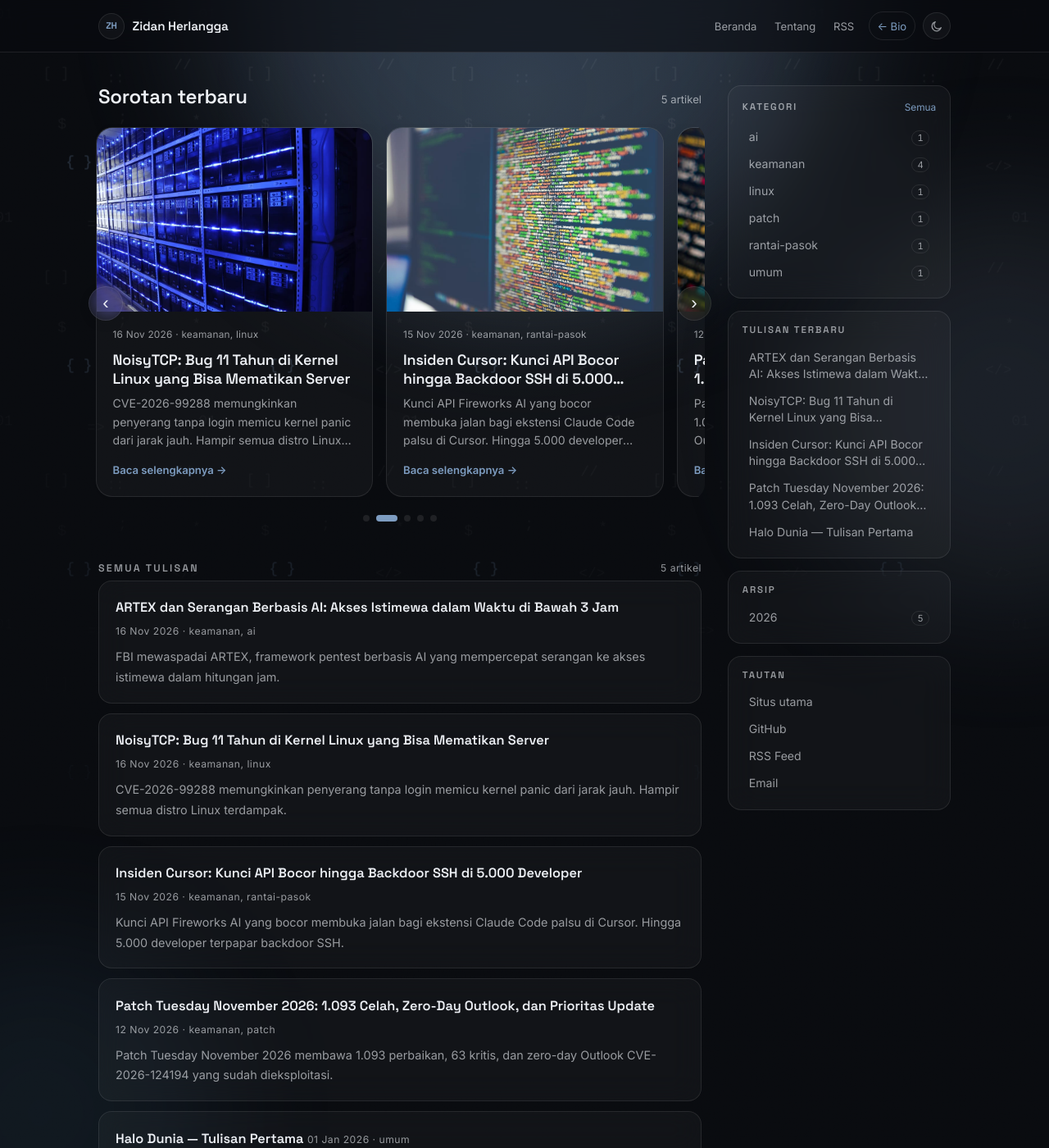
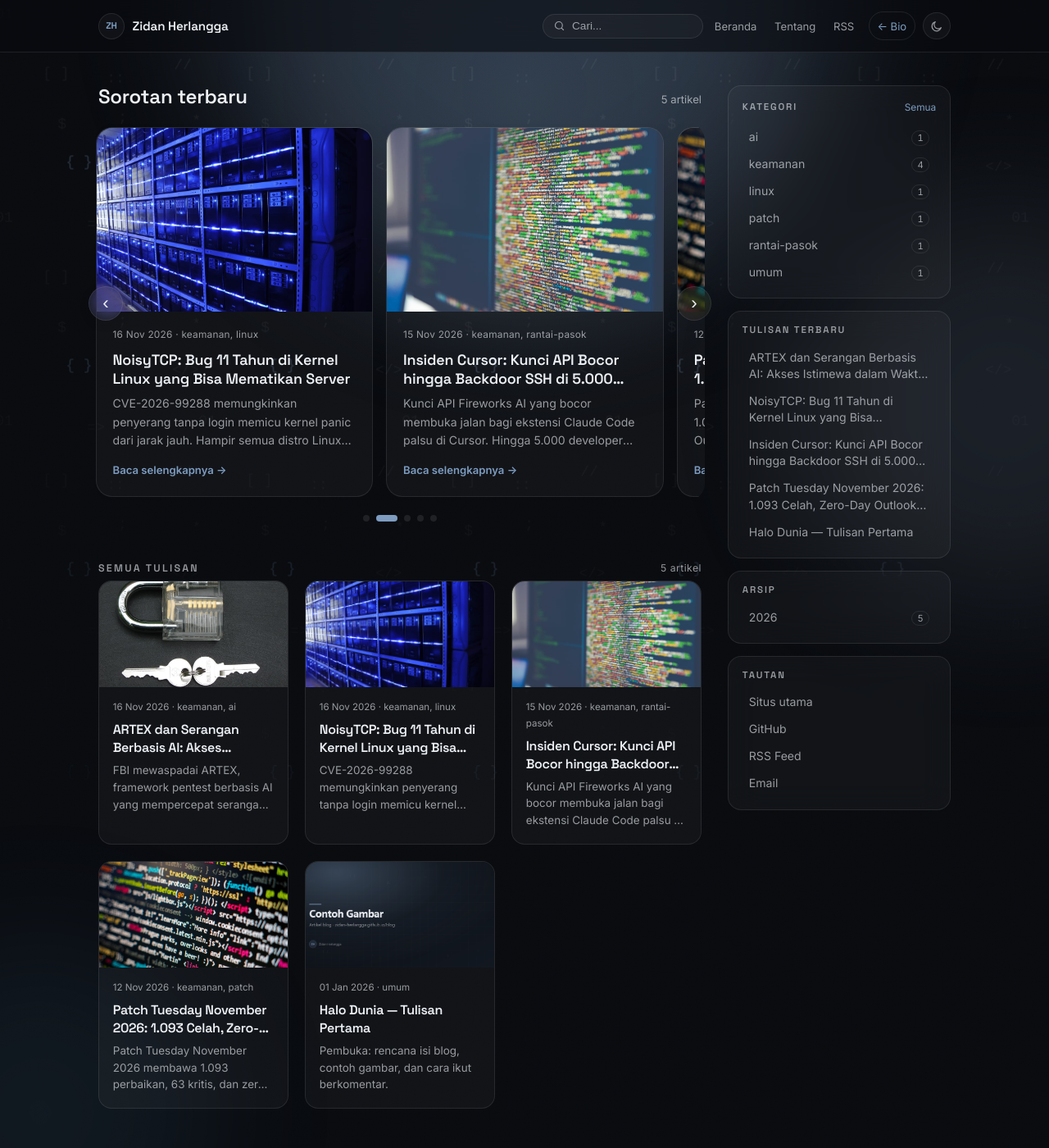
Before and after one commit to zidan-herlangga/blog, a Jekyll site: the page built from index.md, in a window 1280 px wide and 1400 px high. Shown: the whole window at 82% size. Built offline with Jekyll 4.4.1, drawn with Linux system fonts in a browser that asks for light colours; comment, search, counter and statistics services are not loaded.

Commit message:
feat: berita-style (grid thumbnail), kolom pencarian, halaman cari, search.json

```diff
--- a/_layouts/default.html
+++ b/_layouts/default.html
@@ -42,6 +42,10 @@
       </a>
 
       <div class="header-actions">
+        <form class="site-search" action="{{ '/cari/' | relative_url }}" method="get" role="search">
+          <svg class="site-search__icon" viewBox="0 0 24 24" fill="none" stroke="currentColor" stroke-width="1.8" stroke-linecap="round" stroke-linejoin="round" aria-hidden="true"><circle cx="11" cy="11" r="7"></circle><path d="m20 20-3.5-3.5"></path></svg>
+          <input type="search" name="q" class="site-search__input" placeholder="Cari..." aria-label="Cari tulisan">
+        </form>
         <nav class="site-nav">
           <a href="{{ '/' | relative_url }}">Beranda</a>
           <a href="{{ '/about/' | relative_url }}">Tentang</a>
--- a/assets/css/style.css
+++ b/assets/css/style.css
@@ -1490,3 +1490,256 @@ hr {
     transition: none;
   }
 }
+
+/* ---------- grid berita (semua tulisan) ---------- */
+
+.news-grid {
+  display: grid;
+  grid-template-columns: 1fr;
+  gap: 1.25rem;
+}
+
+@media (min-width: 640px) {
+  .news-grid {
+    grid-template-columns: repeat(2, 1fr);
+  }
+}
+
+@media (min-width: 960px) {
+  .news-grid {
+    grid-template-columns: repeat(3, 1fr);
+  }
+}
+
+.news-card {
+  border: 1px solid var(--line);
+  border-radius: 16px;
+  background: var(--card);
+  overflow: hidden;
+  transition: transform 0.2s ease, border-color 0.2s ease, box-shadow 0.2s ease;
+}
+
+.news-card:hover {
+  transform: translateY(-3px);
+  border-color: color-mix(in oklab, var(--accent) 40%, var(--line));
+  box-shadow: 0 10px 28px rgb(0 0 0 / 0.08);
+}
+
+.news-card__link {
+  display: flex;
+  flex-direction: column;
+  height: 100%;
+  text-decoration: none;
+  color: var(--fg);
+}
+
+.news-card__media {
+  display: block;
+  aspect-ratio: 16 / 9;
+  overflow: hidden;
+  background: var(--card);
+}
+
+.news-card__media img {
+  width: 100%;
+  height: 100%;
+  object-fit: cover;
+  display: block;
+  transition: transform 0.35s ease;
+}
+
+.news-card:hover .news-card__media img {
+  transform: scale(1.05);
+}
+
+.news-card__body {
+  display: flex;
+  flex-direction: column;
+  gap: 0.4rem;
+  padding: 0.95rem 1.05rem 1.1rem;
+  flex: 1;
+}
+
+.news-card__meta {
+  color: var(--muted);
+  font-size: 0.72rem;
+  margin: 0;
+}
+
+.news-card__title {
+  margin: 0;
+  font-size: 1rem;
+  line-height: 1.35;
+  font-weight: 600;
+  display: -webkit-box;
+  -webkit-line-clamp: 2;
+  -webkit-box-orient: vertical;
+  overflow: hidden;
+}
+
+.news-card__excerpt {
+  margin: 0;
+  color: var(--muted);
+  font-size: 0.84rem;
+  line-height: 1.55;
+  display: -webkit-box;
+  -webkit-line-clamp: 3;
+  -webkit-box-orient: vertical;
+  overflow: hidden;
+}
+
+/* ---------- pencarian ---------- */
+
+.site-search {
+  display: flex;
+  align-items: center;
+  gap: 0.4rem;
+  padding: 0.35rem 0.7rem;
+  border: 1px solid var(--line);
+  border-radius: 999px;
+  background: var(--card);
+}
+
+.site-search__icon {
+  width: 15px;
+  height: 15px;
+  color: var(--muted);
+  flex-shrink: 0;
+}
+
+.site-search__input {
+  border: 0;
+  background: transparent;
+  color: var(--fg);
+  font-size: 0.85rem;
+  width: 110px;
+  outline: none;
+}
+
+.site-search__input::placeholder {
+  color: var(--muted);
+}
+
+@media (min-width: 640px) {
+  .site-search__input {
+    width: 150px;
+  }
+}
+
+.search-page {
+  max-width: 760px;
+}
+
+.search-page h1 {
+  margin-top: 0;
+}
+
+.search-page__lead {
+  color: var(--muted);
+  margin-bottom: 1.25rem;
+}
+
+.search-form {
+  display: flex;
+  align-items: center;
+  gap: 0.5rem;
+  margin-bottom: 1rem;
+}
+
+.search-form__input {
+  flex: 1;
+  padding: 0.7rem 1rem;
+  border: 1px solid var(--line);
+  border-radius: 12px;
+  background: var(--card);
+  color: var(--fg);
+  font-size: 1rem;
+  outline: none;
+}
+
+.search-form__input:focus {
+  border-color: color-mix(in oklab, var(--accent) 50%, var(--line));
+}
+
+.search-form__clear {
+  width: 36px;
+  height: 36px;
+  border: 1px solid var(--line);
+  border-radius: 10px;
+  background: var(--card);
+  color: var(--muted);
+  cursor: pointer;
+}
+
+.search-page__status {
+  color: var(--muted);
+  font-size: 0.85rem;
+  margin-bottom: 1.25rem;
+}
+
+.search-results {
+  display: grid;
+  gap: 1rem;
+}
+
+.search-result {
+  display: flex;
+  gap: 0.9rem;
+  padding: 0.85rem;
+  border: 1px solid var(--line);
+  border-radius: 14px;
+  background: var(--card);
+  text-decoration: none;
+  color: var(--fg);
+  transition: transform 0.18s ease, border-color 0.18s ease;
+}
+
+.search-result:hover {
+  transform: translateY(-2px);
+  border-color: color-mix(in oklab, var(--accent) 40%, var(--line));
+  text-decoration: none;
+}
+
+.search-result__media {
+  flex-shrink: 0;
+  width: 96px;
+  aspect-ratio: 16 / 9;
+  overflow: hidden;
+  border-radius: 10px;
+  background: var(--card);
+}
+
+.search-result__media img {
+  width: 100%;
+  height: 100%;
+  object-fit: cover;
+  display: block;
+}
+
+.search-result__body {
+  display: flex;
+  flex-direction: column;
+  gap: 0.3rem;
+  min-width: 0;
+}
+
+.search-result__meta {
+  color: var(--muted);
+  font-size: 0.72rem;
+}
+
+.search-result__title {
+  font-size: 0.98rem;
+  font-weight: 600;
+  line-height: 1.35;
+}
+
+.search-result__excerpt {
+  color: var(--muted);
+  font-size: 0.82rem;
+  line-height: 1.5;
+  display: -webkit-box;
+  -webkit-line-clamp: 2;
+  -webkit-box-orient: vertical;
+  overflow: hidden;
+}
--- a/index.md
+++ b/index.md
@@ -5,7 +5,6 @@ description: "Catatan, tulisan, dan eksperimen seputar web development, keamanan
 ---
 
 {% if site.posts.size > 0 %}
-
 <section class="carousel" aria-label="Tulisan terbaru" data-carousel>
   <div class="carousel__head">
     <h2>Sorotan terbaru</h2>
@@ -41,8 +40,8 @@ description: "Catatan, tulisan, dan eksperimen seputar web development, keamanan
     </div>
   </div>
 
-<button class="carousel__btn carousel__btn--prev" type="button" aria-label="Slide sebelumnya">‹</button>
-<button class="carousel__btn carousel__btn--next" type="button" aria-label="Slide berikutnya">›</button>
+  <button class="carousel__btn carousel__btn--prev" type="button" aria-label="Slide sebelumnya">‹</button>
+  <button class="carousel__btn carousel__btn--next" type="button" aria-label="Slide berikutnya">›</button>
 
   <div class="carousel__dots" aria-hidden="true"></div>
 </section>
@@ -54,24 +53,34 @@ description: "Catatan, tulisan, dan eksperimen seputar web development, keamanan
     <span class="post-date">{{ site.posts | size }} artikel</span>
   </div>
 
-{% if site.posts.size > 0 %}
-
-  <ul class="post-list">
+  {% if site.posts.size > 0 %}
+  <div class="news-grid">
     {% for post in site.posts %}
-    <li>
-      <a href="{{ post.url | relative_url }}">{{ post.title }}</a>
-      <span class="post-date">
-        <time datetime="{{ post.date | date_to_xmlschema }}">{{ post.date | date: "%d %b %Y" }}</time>
-        {% if post.categories.size > 0 %} · {{ post.categories | join: ", " }}{% endif %}
-      </span>
-      {% if post.description %}
-        <p>{{ post.description }}</p>
-      {% else %}
-        <p>{{ post.excerpt | strip_html | truncate: 160 }}</p>
-      {% endif %}
-    </li>
+    <article class="news-card">
+      <a class="news-card__link" href="{{ post.url | relative_url }}">
+        <span class="news-card__media">
+          <img
+            src="{{ post.image | default: '/assets/images/og-default.png' | relative_url }}"
+            alt="{{ post.image_alt | default: post.title }}"
+            loading="lazy"
+            decoding="async">
+        </span>
+        <span class="news-card__body">
+          <span class="news-card__meta">
+            <time datetime="{{ post.date | date_to_xmlschema }}">{{ post.date | date: "%d %b %Y" }}</time>
+            {% if post.categories.size > 0 %} · {{ post.categories | join: ", " }}{% endif %}
+          </span>
+          <h3 class="news-card__title">{{ post.title }}</h3>
+          {% if post.description %}
+            <p class="news-card__excerpt">{{ post.description }}</p>
+          {% else %}
+            <p class="news-card__excerpt">{{ post.excerpt | strip_html | truncate: 140 }}</p>
+          {% endif %}
+        </span>
+      </a>
+    </article>
     {% endfor %}
-  </ul>
+  </div>
   {% else %}
   <p class="empty">Belum ada tulisan. Nantikan segera.</p>
   {% endif %}
```
Also changed, not shown: cari.html (added, +91 -0 lines), search.json (added, +16 -0 lines).
